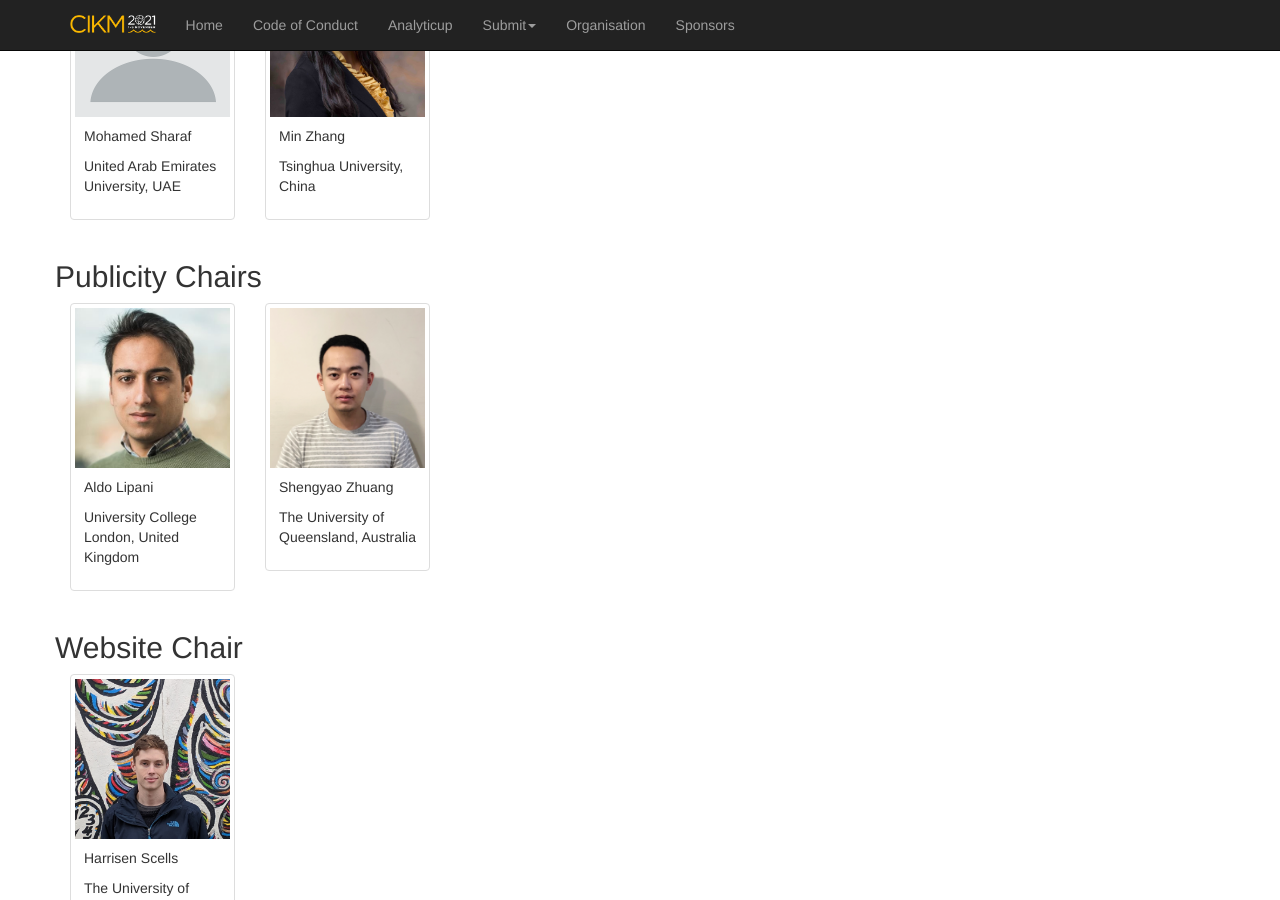
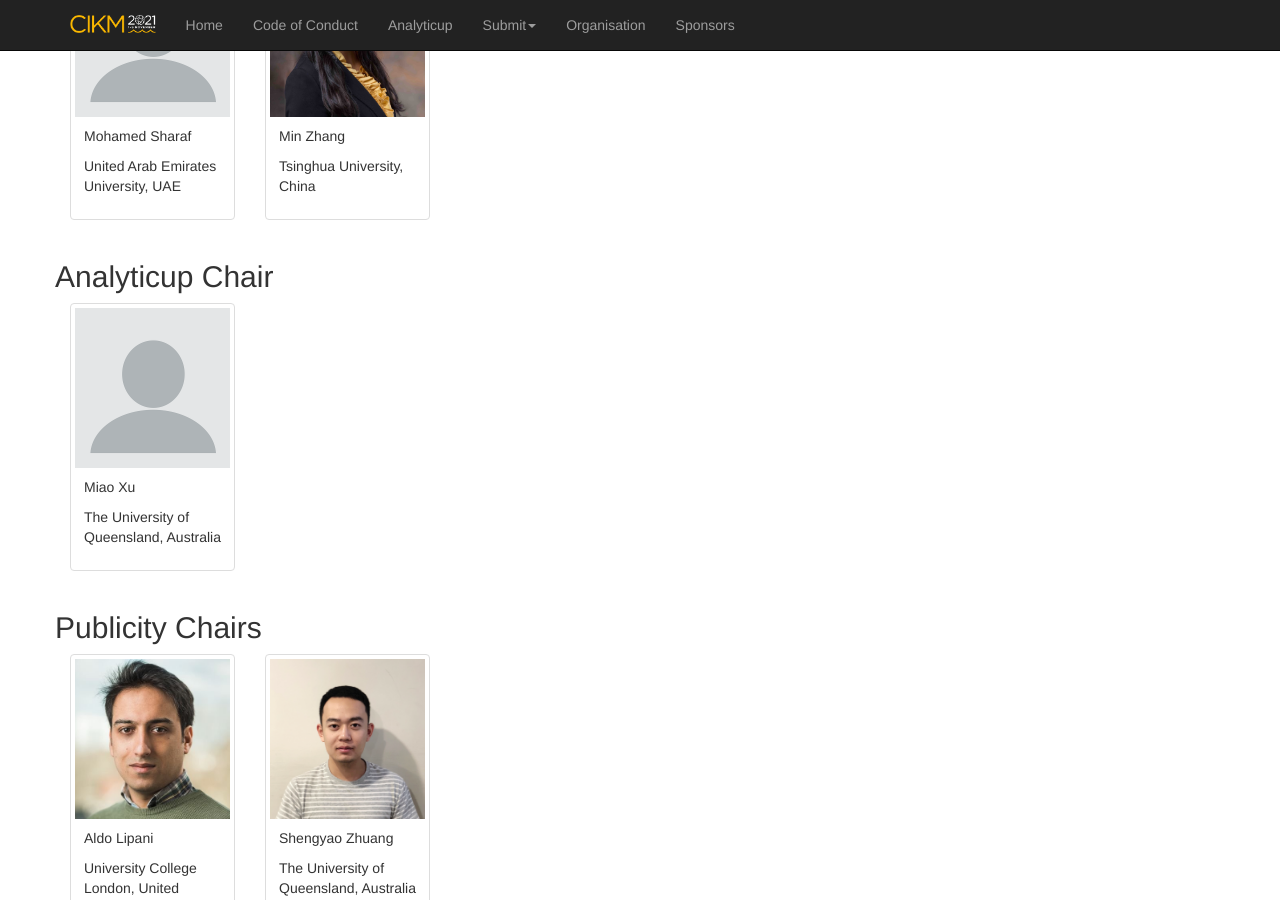
Before and after one commit to ielab/cikm2021-website, a Jekyll site: the page built from committee.md, in a window 1280 px wide and 900 px high, scrolled down 2788 px. Built offline with Jekyll 4.4.1, drawn with Linux system fonts in a browser that asks for light colours; comment, search, counter and statistics services are not loaded; our own code applies the rules of GitHub Pages for plain Markdown files.

Commit message:
Add Miao Xu.

```diff
--- a/_data/oc.yml
+++ b/_data/oc.yml
@@ -78,6 +78,12 @@ chairs:
         org: Tsinghua University, China
         img: /img/oc/MinZhang-photo.jpg
 
+  - name: Analyticup Chair
+    members:
+      - name: Miao Xu
+        org: The University of Queensland, Australia
+        img:
+
   - name: Publicity Chairs
     members:
       - name: Aldo Lipani
```
